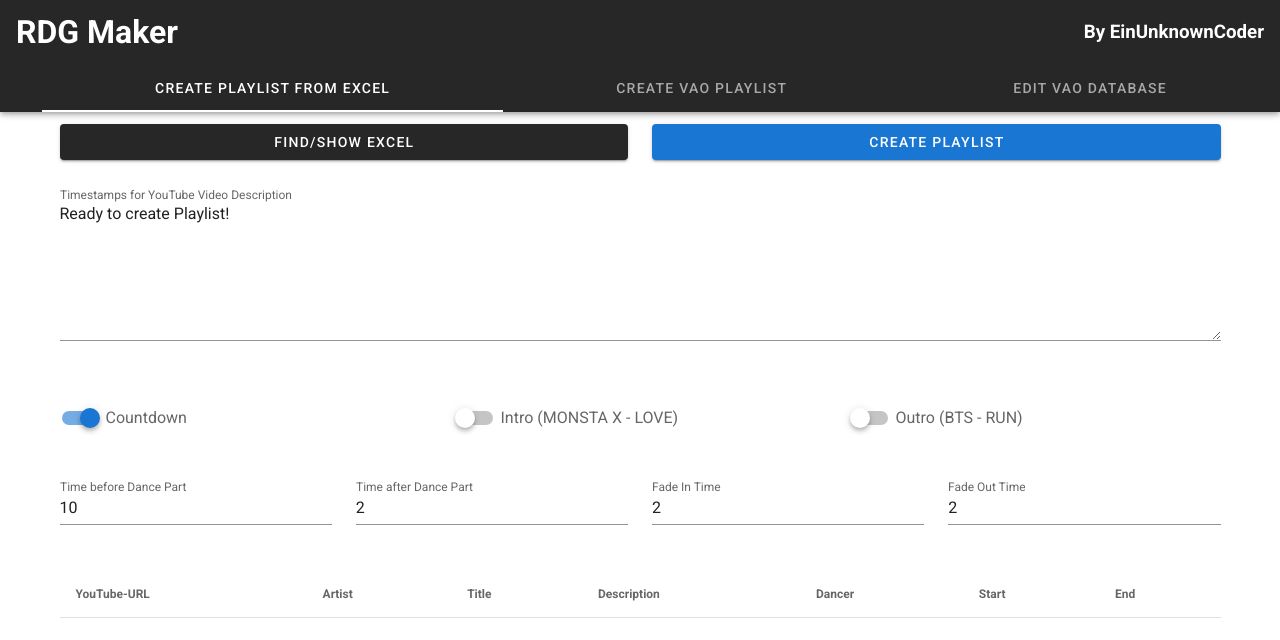
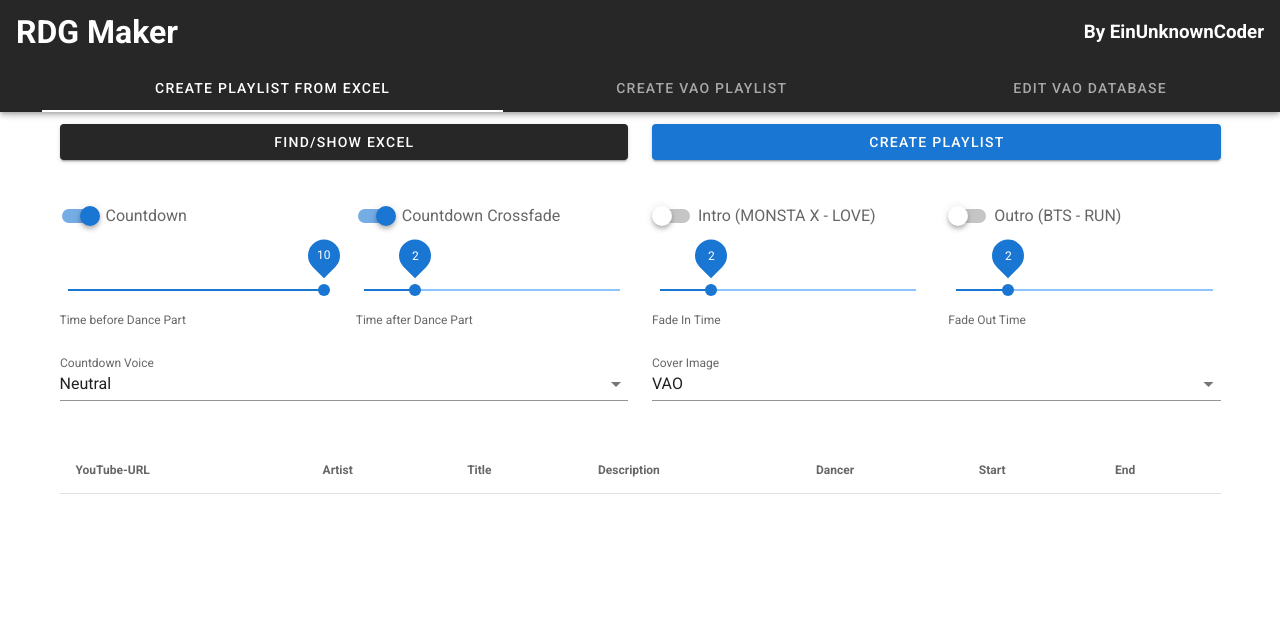
Before and after one commit to EinUnknownCoder/rdg_maker_frontend, a Vue app: page / in a window 1280 px wide. Shown: the top 640 px of the page. Built offline with nearby package versions, Linux system fonts and the light colour scheme.

Commit message:
Add and improved ExcelPlaylist Config

```diff
--- a/src/components/CreateExcelPlaylist.vue
+++ b/src/components/CreateExcelPlaylist.vue
@@ -7,7 +7,7 @@
       <v-col cols="12" md="6">
         <v-btn color="primary" block @click="createPlaylist" :loading="loading">Create Playlist</v-btn>
       </v-col>
-      <v-col cols="12">
+      <v-col cols="12" v-if="showTimestamps">
         <v-textarea v-model="timestamps" readonly>
           <template v-slot:label>
             <div>
@@ -21,26 +21,35 @@
       <v-col cols="12">
         <v-form>
           <v-row>
-            <v-col cols="12" md="4">
+            <v-col cols="12" md="3">
               <v-switch v-model="includeCountdown" label="Countdown"></v-switch>
             </v-col>
-            <v-col cols="12" md="4">
+            <v-col cols="12" md="3">
+              <v-switch :disabled="!includeCountdown" v-model="countdownCrossfade" label="Countdown Crossfade"></v-switch>
+            </v-col>
+            <v-col cols="12" md="3">
               <v-switch v-model="includeIntro" label="Intro (MONSTA X - LOVE)"></v-switch>
             </v-col>
-            <v-col cols="12" md="4">
+            <v-col cols="12" md="3">
               <v-switch v-model="includeOutro" label="Outro (BTS - RUN)"></v-switch>
             </v-col>
             <v-col cols="12" md="3">
-              <v-text-field v-model="preTime" label="Time before Dance Part" type="number"></v-text-field>
+              <v-slider v-model="preTime" hint="Time before Dance Part" thumb-label="always" min="0" max="10" persistent-hint></v-slider>
             </v-col>
             <v-col cols="12" md="3">
-              <v-text-field v-model="postTime" label="Time after Dance Part" type="number"></v-text-field>
+              <v-slider v-model="postTime" hint="Time after Dance Part" thumb-label="always" min="0" max="10" persistent-hint></v-slider>
             </v-col>
             <v-col cols="12" md="3">
-              <v-text-field v-model="fadeInTime" label="Fade In Time" type="number"></v-text-field>
+              <v-slider v-model="fadeInTime" hint="Fade In Time" thumb-label="always" min="0" max="10" persistent-hint></v-slider>
             </v-col>
             <v-col cols="12" md="3">
-              <v-text-field v-model="fadeOutTime" label="Fade Out Time" type="number"></v-text-field>
+              <v-slider v-model="fadeOutTime" hint="Fade Out Time" thumb-label="always" min="0" max="10" persistent-hint></v-slider>
+            </v-col>
+            <v-col cols="12" md="6">
+              <v-select label="Countdown Voice" :items="countdownVoices" v-model="countdownVoice"></v-select>
+            </v-col>
+            <v-col cols="12" md="6">
+              <v-select label="Cover Image" :items="coverImages" v-model="coverImage"></v-select>
             </v-col>
           </v-row>
         </v-form>
@@ -88,11 +97,16 @@ export default {
     includeIntro: false,
     includeOutro: false,
     includeCountdown: true,
+    countdownCrossfade: true,
     preTime: 10,
     postTime: 2,
     fadeInTime: 2,
     fadeOutTime: 2,
-    timestamps: "Ready to create Playlist!"
+    timestamps: "Ready to create Playlist!",
+    countdownVoices: ["Calm", "Neutral"],
+    countdownVoice: "Neutral",
+    coverImages: ["VAO", "KPopperStuttgart"],
+    coverImage: "VAO"
   }),
 
   computed: {
@@ -104,6 +118,13 @@ export default {
         return true
       } else {
         return false
+      }
+    },
+    showTimestamps() {
+      if (this.timestamps == "Loading..." || this.timestamps == "Ready to create Playlist!") {
+        return false
+      } else {
+        return true
       }
     }
   },
@@ -119,12 +140,15 @@ export default {
       this.timestamps = "Loading..."
       axios.post('http://127.0.0.1:8000/createExcelPlaylist', {
         countdown: this.includeCountdown,
+        countdownCrossfade: this.countdownCrossfade,
         intro: this.includeIntro,
         outro: this.includeOutro,
         preTime: this.preTime,
         postTime: this.postTime,
         fadeInTime: this.fadeInTime,
-        fadeOutTime: this.fadeOutTime
+        fadeOutTime: this.fadeOutTime,
+        countdownVoice: this.countdownVoice,
+        coverImage: this.coverImage
       }).then(response => (this.timestamps = response.data))
     }
   }
```
